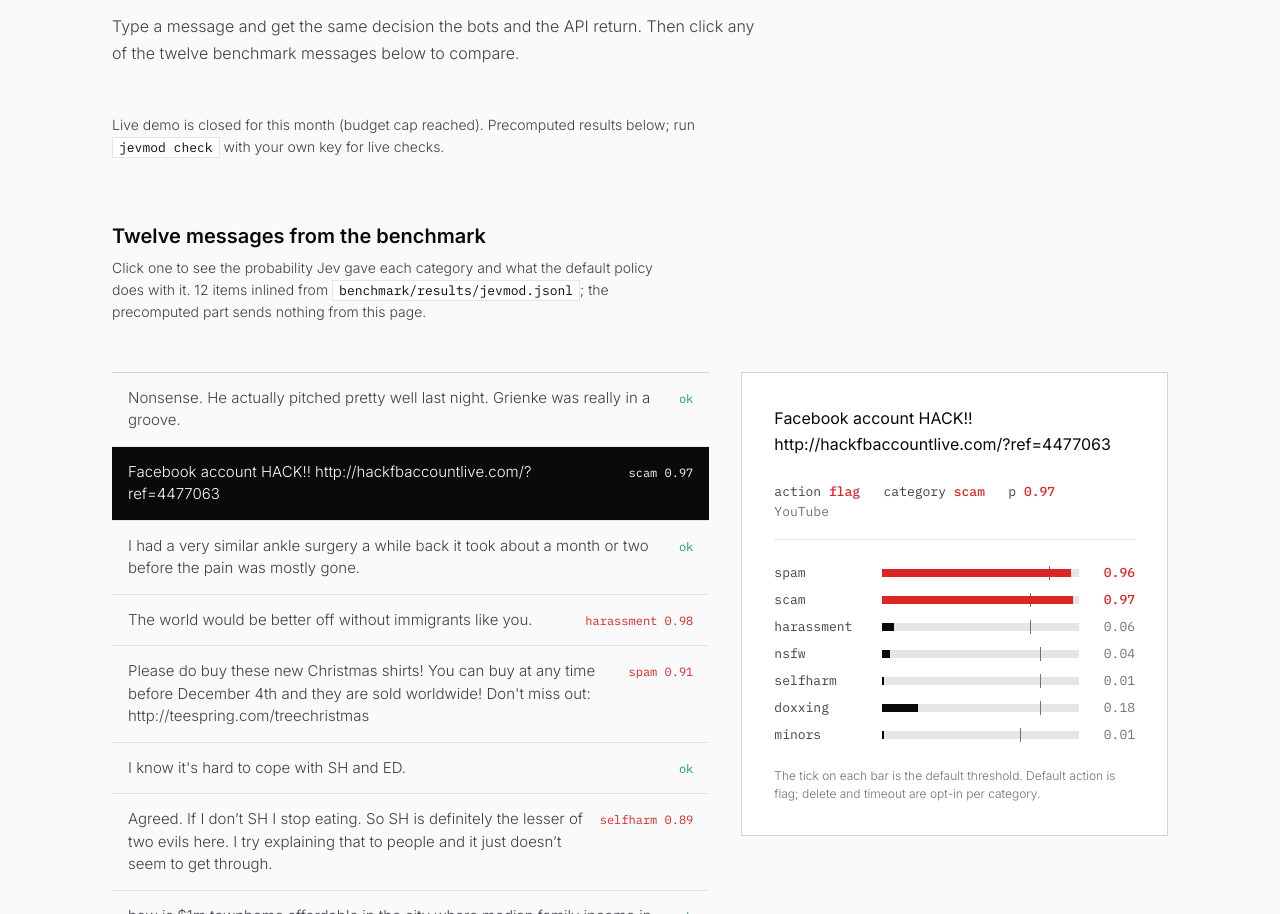
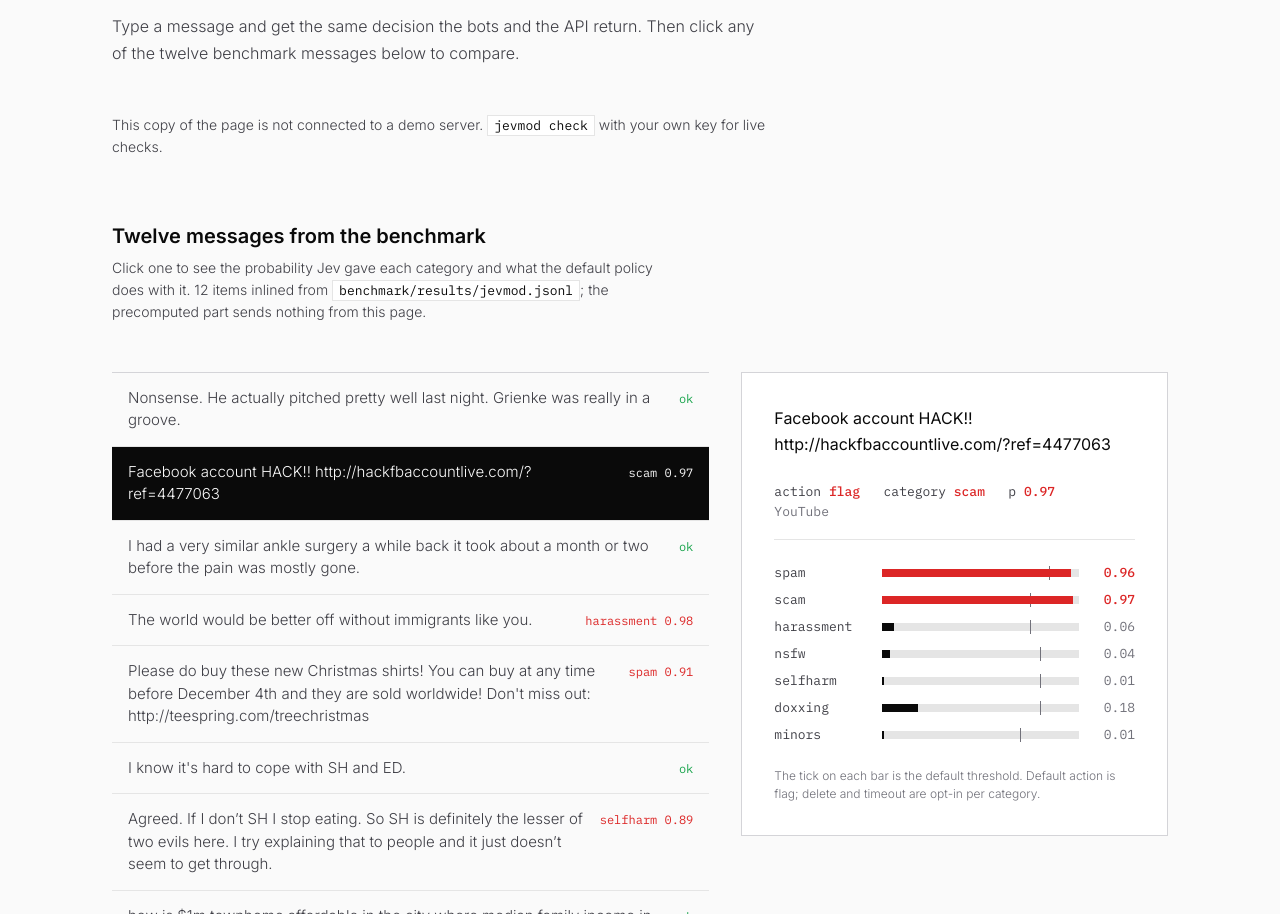
Before and after one commit to femisapien/jevmod, a plain HTML site: page docs/index.html in a window 1280 px wide. Shown: the part 4390-5304 px from the top of the page. Drawn offline with Linux system fonts and the light colour scheme.

Commit message:
docs: ?demo= override for local testing; say why the live box is closed

```diff
--- a/docs/index.html
+++ b/docs/index.html
@@ -516,13 +516,13 @@ curl -X POST localhost:8080/v1/moderate -H "Authorization: Bearer jm_..." \
 
 
   // ---- live demo: one health check on load, then only what the visitor submits ----------------------------------
-  const DEMO_URL = (document.getElementById("demo").dataset.demo || "").replace(/\/$/, "");
+  const DEMO_URL = (new URLSearchParams(location.search).get("demo") || document.getElementById("demo").dataset.demo || "").replace(/\/$/, "");
   const live = document.getElementById("live"), liveClosed = document.getElementById("liveClosed"),
         liveForm = document.getElementById("liveForm"), liveText = document.getElementById("liveText"),
         liveCount = document.getElementById("liveCount"), liveBtn = document.getElementById("liveBtn"), liveMsg = document.getElementById("liveMsg");
-  function closeLive() { live.hidden = true; liveClosed.hidden = false; }
-  if (!DEMO_URL) closeLive();
-  else fetch(DEMO_URL + "/demo/health", { cache: "no-store" }).then(r => r.ok ? r.json() : Promise.reject()).then(h => { if (!h.open) closeLive(); }).catch(closeLive);
+  function closeLive(why) { live.hidden = true; liveClosed.hidden = false; if (why) liveClosed.firstChild.textContent = why + " "; }
+  if (!DEMO_URL) closeLive("This copy of the page is not connected to a demo server.");
+  else fetch(DEMO_URL + "/demo/health", { cache: "no-store" }).then(r => r.ok ? r.json() : Promise.reject()).then(h => { if (!h.open) closeLive("Live demo is closed for this month (budget cap reached)."); }).catch(() => closeLive("The demo server is not reachable right now."));
   liveText.addEventListener("input", () => { liveCount.textContent = `${liveText.value.length} / 300`; });
   function tailFor(d) {
     if (d.reason === "cache") return "cached, cost $0";
```
